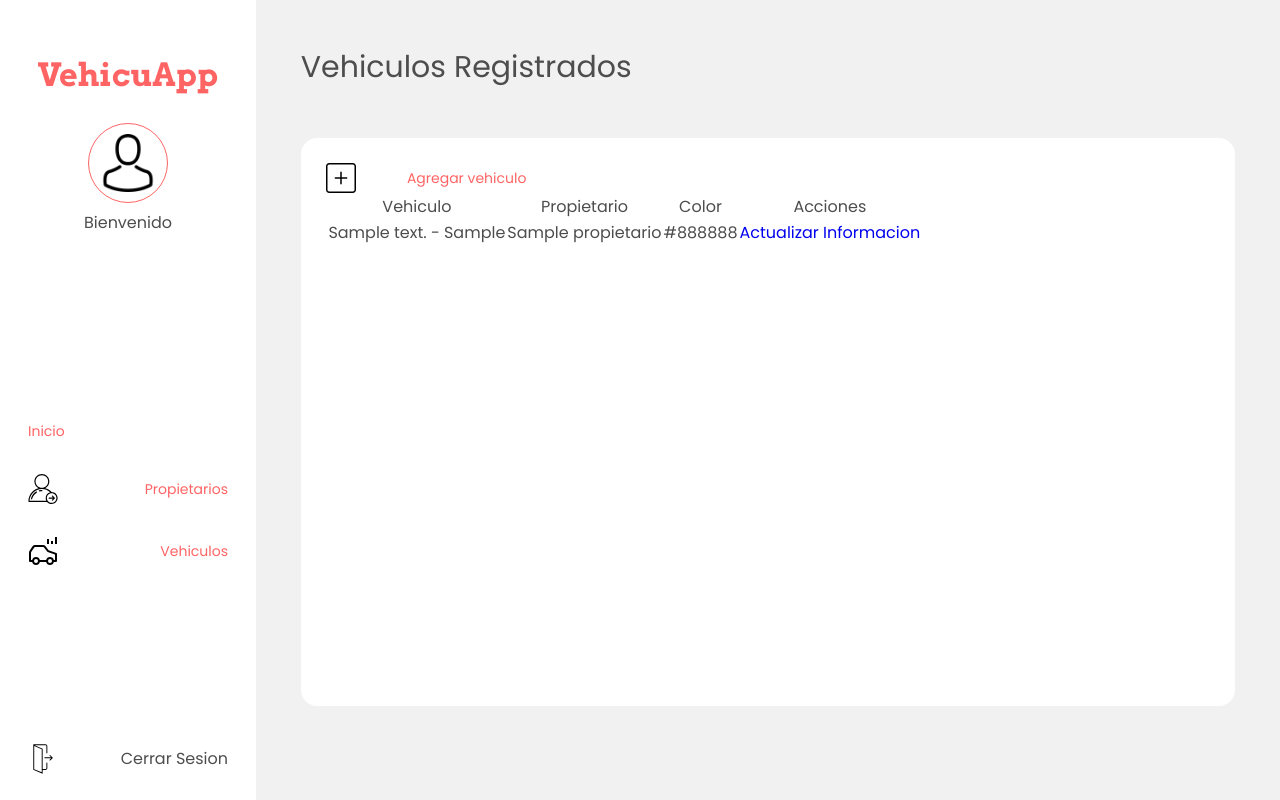
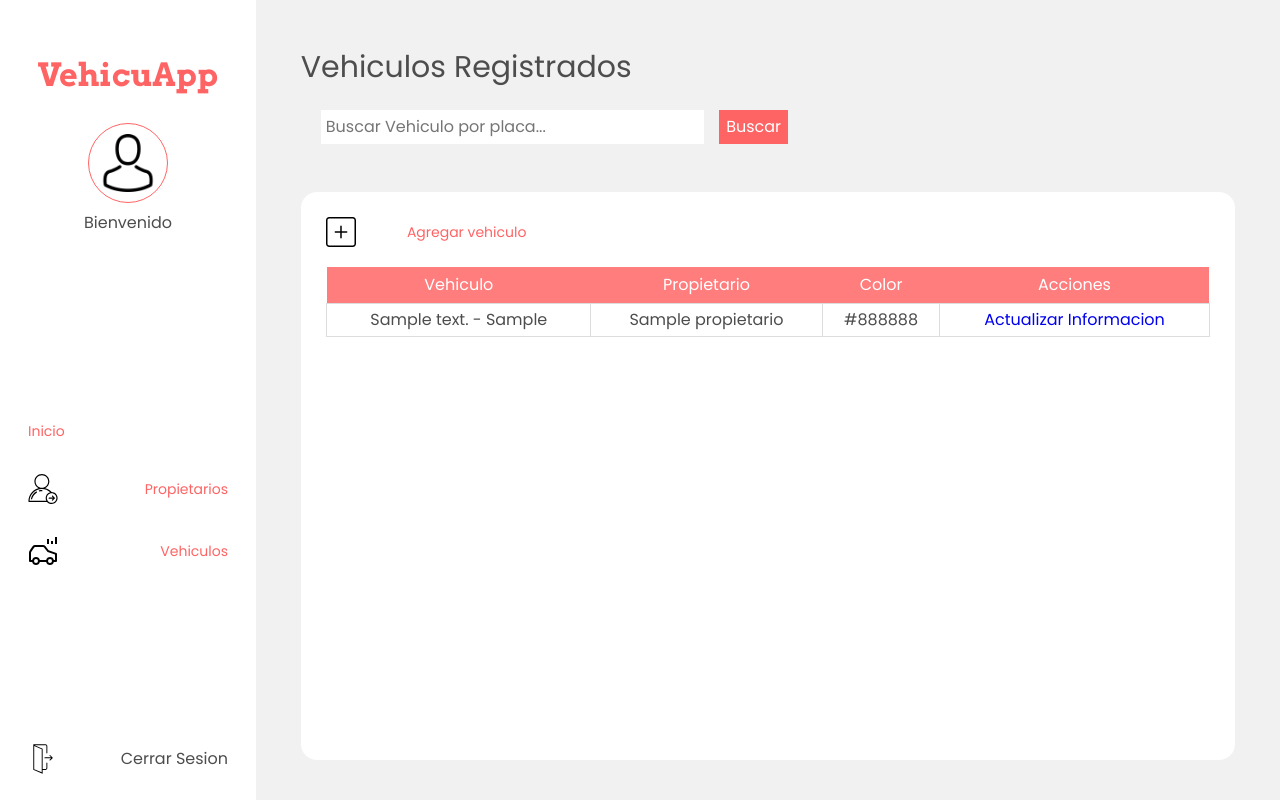
Before and after one commit to Heiner09/Inventario-Parqueadero, a Django app: page /vehiculos/ in a window 1280 px wide. Run offline with Django 4.2, Linux system fonts and the light colour scheme; tables that the repository leaves empty hold one stand-in row (values such as "Sample post"); lists and menus that the app fills with data are empty.

Commit message:
terminando proyecto

```diff
--- a/core/admin.py
+++ b/core/admin.py
@@ -1,7 +1,9 @@
 from django.contrib import admin
 
-from .models import Propietarios,Vehiculos
+from .models import Propietarios,Vehiculos, Marca ,Modelo
 
 # Register your models here.
 admin.site.register(Propietarios)
 admin.site.register(Vehiculos)
+admin.site.register(Marca)
+admin.site.register(Modelo)
--- a/core/urls.py
+++ b/core/urls.py
@@ -15,6 +15,8 @@ urlpatterns = [
     path('propietario/<int:propietario_id>', views.update_propietario, name='update_propietario'),
     path('propietario/<int:propietario_id>/delete', views.delete_propietario, name='delete_propietario'),
     path('vehiculo_propietario/<int:propietario_id>', views.vehiculo_propietario, name='vehiculo_propietario'),
+    path('ticket/<int:ticket_id>', views.view_ticket, name='view_ticket'),
     path('create/ticket/', views.create_ticket, name='ticket.create'),
-    path('registrar_salida/ticket/<int:ticket_id>', views.registrar_salida, name='ticket_registrar')
+    path('registrar_salida/ticket/<int:ticket_id>', views.registrar_salida, name='ticket_registrar'),
+    path('get_modelo', views.get_modelo, name='get_modelos')
 ]
--- a/core/views.py
+++ b/core/views.py
@@ -1,13 +1,15 @@
 from django.contrib.auth import login, logout, authenticate
 from django.contrib.auth.decorators import login_required
+from django.http import JsonResponse
 from django.shortcuts import get_object_or_404, redirect, render
 from django.contrib.auth.models import User
 from django.contrib import messages
 from django.contrib.auth import authenticate
 from core.form import FormPropietarios, FormVehiculo,FormTicket
 import datetime
+import json
 
-from core.models import Propietarios, Vehiculos, Ticket
+from core.models import Propietarios, Vehiculos, Ticket, Modelo
 
 # Create your views here.
 @login_required(login_url='signin')
@@ -118,7 +120,7 @@ def create_propietario(request):
 @login_required(login_url='signin')
 def view_propietarios(request):
     user = request.user
-    propietarios = Propietarios.objects.all()
+    propietarios = Propietarios.objects.filter(documento__contains=request.GET.get('search', ''))
     if len(propietarios) == 0:
         return render(request, 'propietarios.html', {
             'user': user,
@@ -175,7 +177,7 @@ def vehiculo_propietario(request, propietario_id):
 
 def view_vehiculo(request):
     user = request.user
-    vehiculos = Vehiculos.objects.all()
+    vehiculos = Vehiculos.objects.filter(placa__contains=request.GET.get('search', ''))
     if len(vehiculos) == 0:
         return render(request, 'vehiculos.html', {
             'user': user,
@@ -240,8 +242,8 @@ def create_ticket(request):
         propietario_field = request.POST['propietario']
         ticket= Ticket.objects.filter(propietario_id=propietario_field).filter(estado='Activo')
         if ticket:
-            messages.info(request, 'Vehiculo ya registrado')
-            return redirect('ticket/create')
+            messages.info(request, 'El cliente ya esta en el parqueadero')
+            return redirect('ticket.create')
         else:
             if form.is_valid():
                 try:
@@ -249,9 +251,9 @@ def create_ticket(request):
                     return redirect('index')
                 except:
                     messages.info(request)
-                    return redirect('ticket/create')
+                    return redirect('ticket.create')
             messages.info(request)
-            return redirect('ticket/create')
+            return redirect('ticket.create')
     else:
         return render(request, 'create_ticket.html', {
             'form': FormTicket
@@ -261,19 +263,42 @@ def registrar_salida(request, ticket_id):
     if request.method == 'POST':
         ticket = get_object_or_404(Ticket, pk=ticket_id)
         now = datetime.datetime.now()
-        print('here')
         try:
             ticket.hora_salida = now
-            ticket.valor = 2000
             ticket.estado = 'Terminado'
+            d1 = datetime.timedelta(hours=now.hour, minutes=now.minute)
+            d2 = datetime.timedelta(hours=ticket.hora_entrada.hour, minutes=ticket.hora_entrada.minute)
+            resta = d1 - d2
+            legible = resta.total_seconds()
+            total_hora = int(legible/60/60) + 1
+            ticket.valor = total_hora*2000
             ticket.save()
-            print('success')
-            return redirect('index')
+            return redirect('view_ticket', ticket_id=ticket.id)
         except:
             print('Error')
-            return redirect('index')
+            return redirect('ticket_registrar')
     else:
         ticket = get_object_or_404(Ticket, pk=ticket_id)
         return render(request, 'registrar_ticket.html', {
             'ticket': ticket
         })
+
+def view_ticket(request, ticket_id):
+    ticket = get_object_or_404(Ticket, pk=ticket_id)
+    d1 = datetime.timedelta(hours=ticket.hora_salida.hour, minutes=ticket.hora_salida.minute)
+    d2 = datetime.timedelta(hours=ticket.hora_entrada.hour, minutes=ticket.hora_entrada.minute)
+    resta = d1 - d2
+    legible = resta.total_seconds()
+    total_hora = int(legible/60/60) + 1
+
+    return render(request, 'view_ticket.html', {
+        'ticket': ticket,
+        'hora_total': total_hora
+    })
+
+def get_modelo(request):
+    data = json.loads(request.body)
+    marca_id = data['id']
+    print(marca_id)
+    modelos = Modelo.objects.filter(marca_id=marca_id)
+    return JsonResponse(list(modelos.values('id', 'descripcion')), safe=False)
--- a/static/assets/css/style.css
+++ b/static/assets/css/style.css
@@ -731,3 +731,65 @@ button-up .ls-none {
   margin-inline: auto;
   flex-direction: column;
 }
+table {
+  width: 100%;
+  background-color: white;
+  border-collapse: collapse;
+  text-align: center;
+}
+
+tr:nth-child(even){
+  background-color: #f2f2f2;
+}
+
+td {
+  border: 1px solid #ddd;
+  padding: 4px;
+}
+
+table th {
+  background-color: var(--clr-almost-red-200);
+  color: white;
+  padding-block: 6px;
+}
+
+.wrapp-top{
+  margin-block-end: 20px;
+}
+
+.search{
+  margin: 20px;
+  width: 50%;
+  display: flex;
+  gap: 15px;
+}
+
+.search-bar {
+  padding: 5px;
+  width: 100%;
+  border: 0;
+}
+
+.btn-search {
+  width: 18%;
+  background-color: var(--clr-almost-red);
+  color: white;
+  outline: none;
+  border: 0;
+  box-shadow: 0;
+  cursor: pointer;
+  transition: all 0.3s ease;
+}
+
+.btn-search:hover{
+  background-color: white;
+  color: var(--clr-almost-red);
+}
+
+.title-factura{
+  text-align: center;
+  font-size: 2rem;
+  font-weight: 700;
+  color: var(--clr-almost-red);
+  font-family: var(--ff-bold);
+}
--- a/templates/create_ticket.html
+++ b/templates/create_ticket.html
@@ -12,7 +12,7 @@
   </div>
 
   <div>
-    <form method="POST" action="." class="form-create">
+    <form method="POST" action="{% url 'ticket.create' %}" class="form-create">
       {% csrf_token %} {{form.as_p}}
       <button class="button-update">Registrar Entrada</button>
     </form>
--- a/templates/vehiculos.html
+++ b/templates/vehiculos.html
@@ -3,30 +3,42 @@
 {% endblock %} {% block content %}
 <h1 class="fs-700">Vehiculos Registrados</h1>
 
+<form class="search" method="GET" action="{% url 'view_vehiculos' %}">
+  <input class="search-bar" type="text" name="search" placeholder="Buscar Vehiculo por placa...">
+  <button class="btn btn-search">Buscar</button>
+</form>
+
 <section class="vehiculos-section">
   <div class="vehiculos-container">
+    <div class="wrapp-top">
       <a href="/vehiculo/create" class="clr-almost-red">
         <div class="icon-container | flex align-center">
           <span class="icon-svg add-vehicle-icon"></span
           ><span class="sm-none fs-400">Agregar vehiculo</span>
         </div></a
       >
+    </div>
     <div>
       <table class="table">
+        <thead>
           <tr>
             <th>Vehiculo</th>
             <th>Propietario</th>
             <th>Color</th>
             <th>Acciones</th>
           </tr>
+        </thead>
+        <tbody>
+
           {% for vehiculo in vehiculos %}
           <tr>
-          <th>{{vehiculo.marca}} - {{vehiculo.placa}}</th>
-          <th>{{vehiculo.propietario}}</th>
-          <th>{{vehiculo.color}}</th>
-          <th><a href="#">Actualizar Informacion</a></th>
+            <td>{{vehiculo.marca}} - {{vehiculo.placa}}</td>
+            <td>{{vehiculo.propietario}}</td>
+            <td>{{vehiculo.color}}</td>
+            <td><a href="#">Actualizar Informacion</a></td>
           </tr>
           {% endfor %}
+        </tbody>
       </table>
     </div>
   </div>
```
Also changed, not shown: core/form.py (+12 -1 lines), templates/create_vehiculo.html (+50 -0 lines), templates/index.html (+18 -12 lines), templates/propietarios.html (+7 -0 lines), templates/registrar_ticket.html (+24 -2 lines), templates/view_ticket.html (added, +54 -0 lines). Lines whose indentation alone changed are shown as unchanged.
